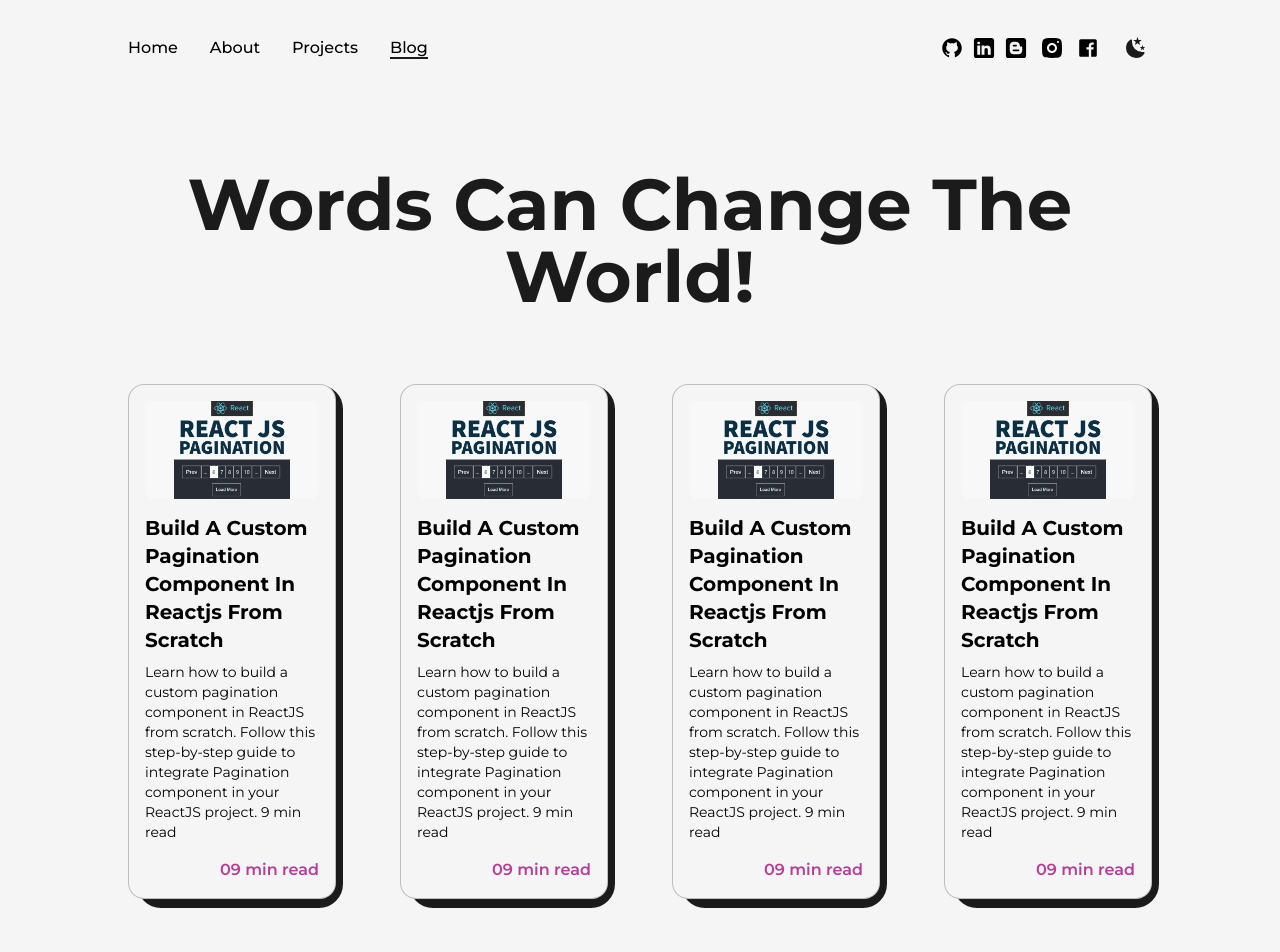
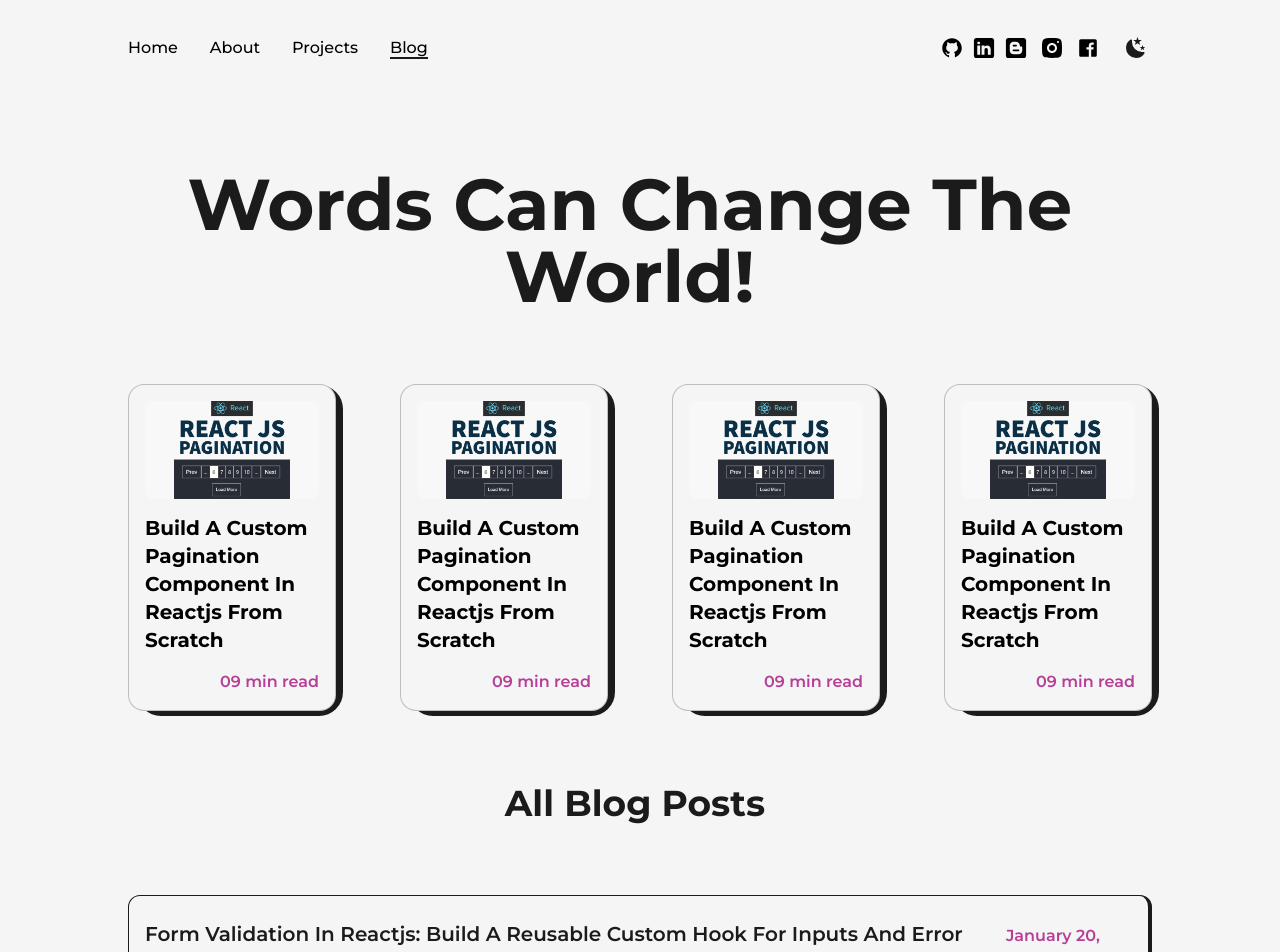
Before and after one commit to TharishaPerera/portfolio-next, a Next.js app: page /blog in a window 1280 px wide. Shown: the top 952 px of the page. Built offline with nearby package versions, Linux system fonts and the light colour scheme.

Commit message:
hide summary in featured blog post

```diff
--- a/src/pages/blog.js
+++ b/src/pages/blog.js
@@ -95,7 +95,7 @@ const FeaturedBlog = ({ img, title, time, summary, link }) => {
           {title}
         </h2>
       </Link>
-      <p className="text-sm mb-2 xs:hidden">{summary}</p>
+      <p className="text-sm mb-2 xs:hidden hidden">{summary}</p>
       <span className="w-ful text-primary font-semibold flex items-end justify-end mt-4 dark:text-primaryDark">
         {time}
       </span>
```
